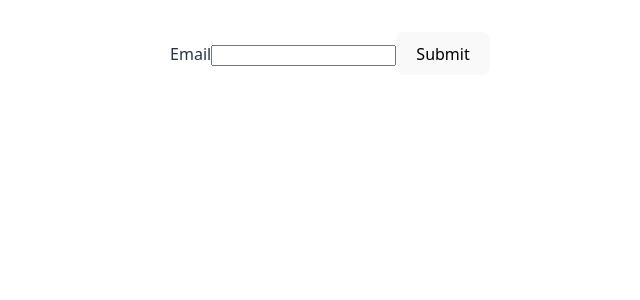
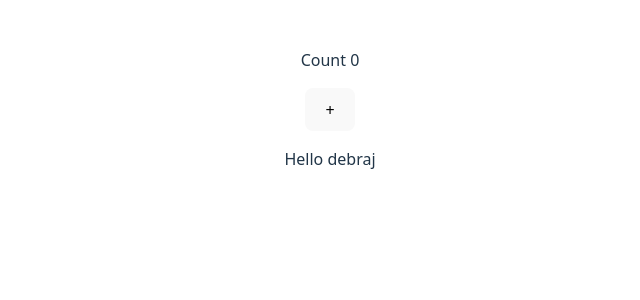
Before and after one commit to debraj137/learn-react, a React (Vite) app: page / in a window 1280 px wide. Shown: the top 300 px of the page, without its empty margins (310-950 px from the left). Built offline with nearby package versions, Linux system fonts and the light colour scheme.

Commit message:
use React DevTools to inspect component state and props during debugging

```diff
--- a/src/App.jsx
+++ b/src/App.jsx
@@ -150,6 +150,10 @@
 // function BuggyComponent(){
 //   throw new Error("Boom!")
 // }
+
+function Child({name}){
+  return <p>Hello {name}</p>
+}
 function App() {
   // const [count, setCount] = useState(0);
   // const [name, setName] = useState('');
@@ -373,6 +377,7 @@
   // useEffect(()=>{
   //   inputRef.current.focus();
   // },[])
+  const [count, setCount] = useState(0);
   return (
     <>
       {/* <h1>Hello react</h1>
@@ -556,12 +561,15 @@
     </div> */}
     {/* <button onKeyDown={handleKeyDown}>Press Enter</button> */}
     {/* <input type="text" ref={inputRef} placeholder='Focus on load'/> */}
-     <form>
+     {/* <form>
       <label htmlFor="email">Email</label>
       <input id="email" type="email" />
 
       <button type="submit">Submit</button>
-    </form>
+    </form> */}
+    <p>Count {count}</p>
+    <button onClick={()=>setCount(count+1)}>+</button>
+    <Child name="debraj"/>
     </>
 
   )
```
